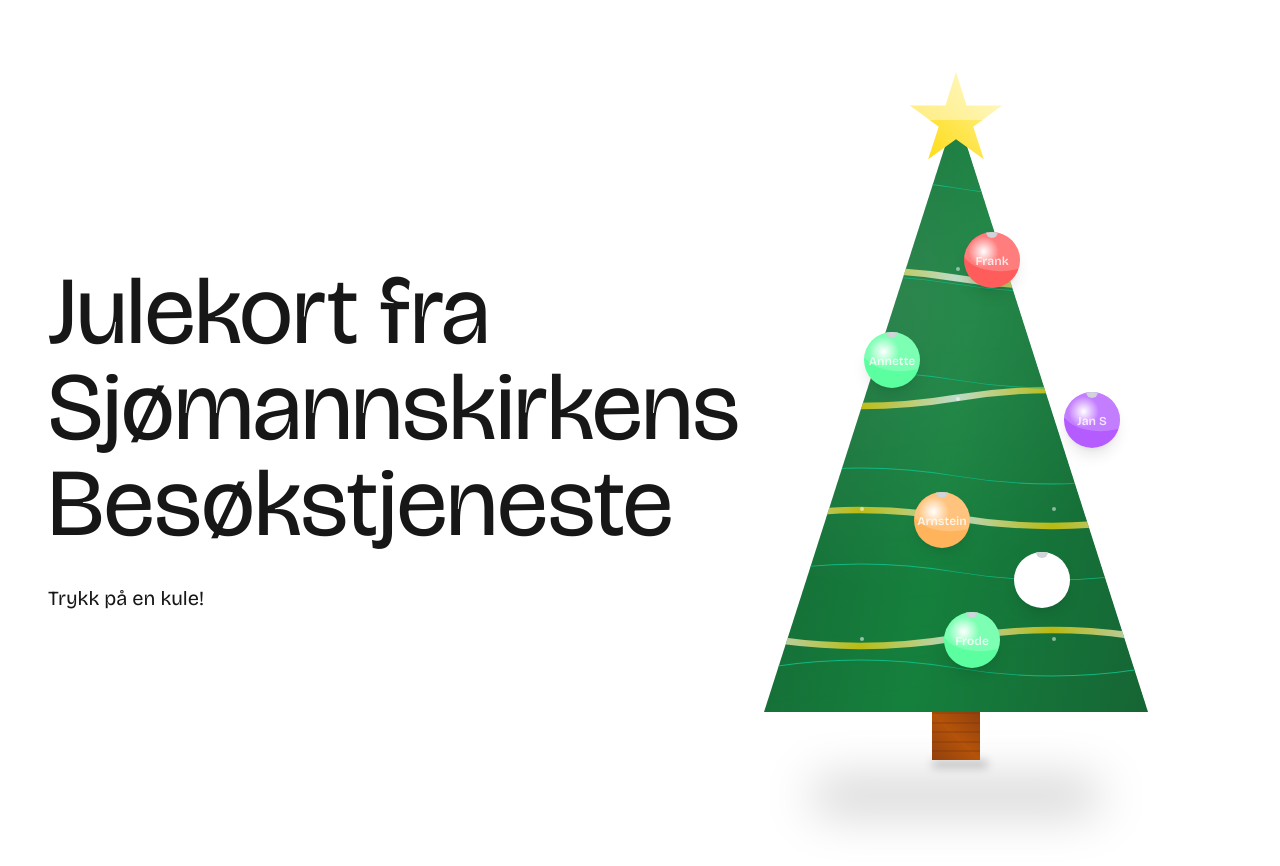
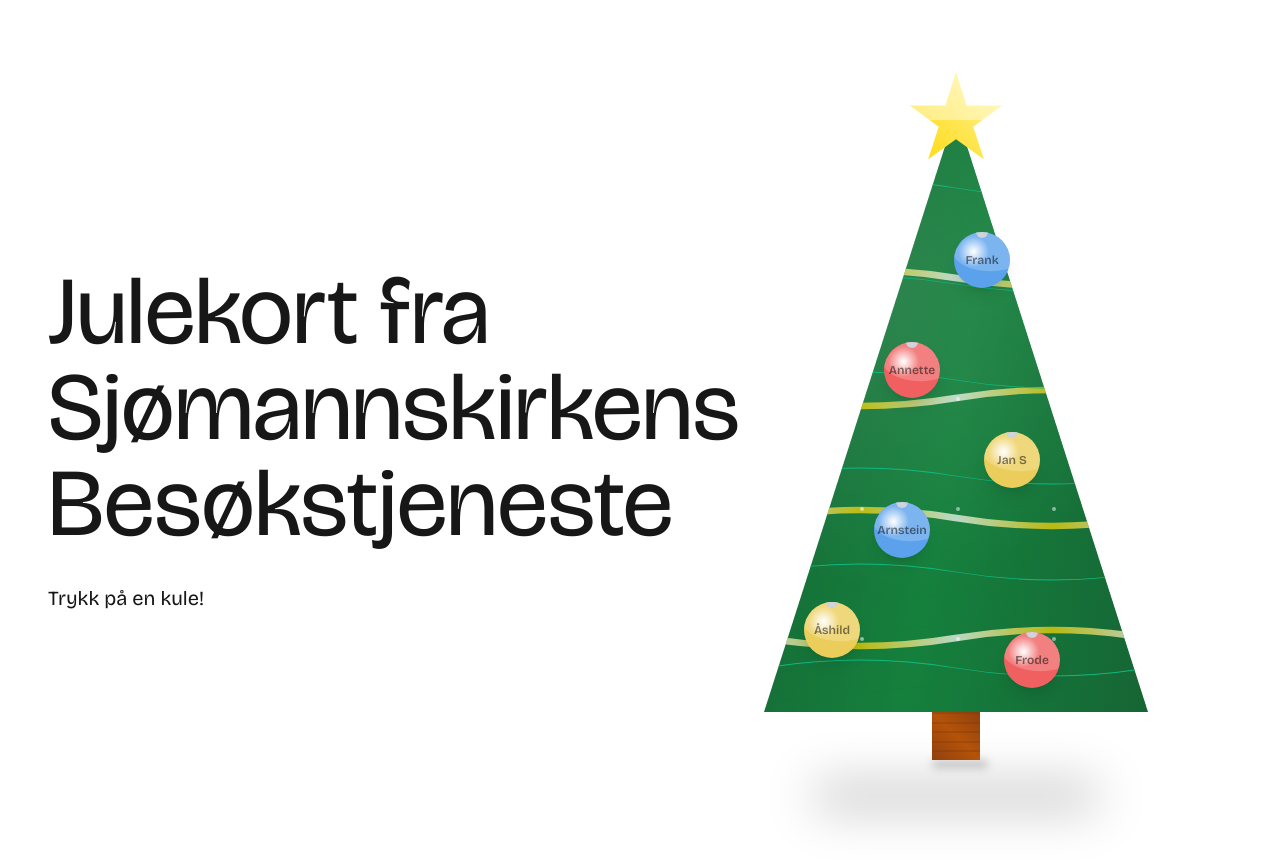
Before and after one commit to griphaugland/julekort-sjomannskirken, a Next.js app: page / in a window 1280 px wide. Shown: the top 866 px of the page. Built offline with nearby package versions, Linux system fonts and the light colour scheme.

Commit message:
feat: added functionality to click on ornament

```diff
--- a/src/app/page.tsx
+++ b/src/app/page.tsx
@@ -1,6 +1,7 @@
 import ChristmasTree from "../components/ui/ChristmasTree";
 
 export default function Home() {
+
   return (
     <div className="min-h-screen p-8 overflow-hidden">
       {/* Main container with max width and padding */}
--- a/src/components/ui/ChristmasTree.tsx
+++ b/src/components/ui/ChristmasTree.tsx
@@ -1,35 +1,6 @@
 import React from "react";
-
-interface OrnamentProps {
-  color: string;
-  top: string;
-  left?: string;
-  content: string;
-}
-
-const Ornament = ({ color, top, left, content }: OrnamentProps) => {
-  return (
-    <button
-      className="absolute w-14 h-14 rounded-full overflow-hidden shadow-lg"
-      style={{
-        background: `radial-gradient(circle at 35% 35%, white 0%, ${color} 30%, ${color} 40%)`,
-        top: top,
-        left: left,
-      }}
-    >
-      <div
-        className="absolute inset-0 bg-white/20 rounded-full"
-        style={{
-          clipPath: "ellipse(70% 40% at 65% 30%)",
-        }}
-      />
-      <div className="absolute w-3 h-3 bg-gray-300 rounded-full left-1/2 -top-1.5 transform -translate-x-1/2 shadow-inner" />
-      <span className="relative z-10 text-white/80 font-semibold text-xs">
-        {content}
-      </span>
-    </button>
-  );
-};
+import Ornament from "./Ornament";
+import Star from "./Star";
 
 interface TinselStrandProps {
   top: string;
@@ -167,71 +138,93 @@ const ChristmasTree = () => {
           </div>
           <div className="hidden lg:block absolute inset-0">
             <Ornament
-              color="#ff5c5c"
+              darkText={true}
+              color="#5ba1eb"
               top="120px"
-              left="200px"
+              left="190px"
               content="Frank"
             />
             <Ornament
-              color="#5cffa0"
-              top="220px"
-              left="100px"
+              darkText={true}
+              color="#f06060"
+              top="230px"
+              left="120px"
               content="Annette"
             />
             <Ornament
-              color="#b45cff"
-              top="280px"
-              left="300px"
+              darkText={true}
+              color="#ebcd5b"
+              top="320px"
+              left="220px"
               content="Jan S"
             />
             <Ornament
-              color="#ffb45c"
-              top="380px"
-              left="150px"
+              darkText={true}
+              color="#5ba1eb"
+              top="390px"
+              left="110px"
               content="Arnstein"
             />
             <Ornament
-              color="#ffffff"
-              top="440px"
-              left="250px"
+              darkText={true}
+              color="#ebcd5b"
+              top="490px"
+              left="40px"
               content="Åshild"
             />
             <Ornament
-              color="#5cffa0"
-              top="500px"
-              left="180px"
+              darkText={true}
+              color="#f06060"
+              top="520px"
+              left="240px"
               content="Frode"
             />
           </div>
 
           {/* Mobile ornaments */}
           <div className="lg:hidden absolute inset-0">
-            <Ornament color="#ff5c5c" top="80px" left="140px" content="Frank" />
+            <Ornament
+              darkText={true}
+              color="#5ba1eb"
+              top="80px"
+              left="140px"
+              content="Frank"
+            />
             <Ornament
               top="170px"
               left="80px"
               content="Annette"
-              color="#5cffa0"
+              darkText={true}
+              color="#ebcd5b"
             />
             <Ornament
-              color="#b45cff"
+              darkText={true}
+              color="#f06060"
               top="210px"
               left="180px"
               content="Jan S"
             />
             <Ornament
-              color="#ffb45c"
+              darkText={true}
+              color="#5ba1eb"
               top="280px"
               left="60px"
               content="Arnstein"
             />
             <Ornament
-              color="#5c9fff"
+              darkText={true}
+              color="#ebcd5b"
               top="320px"
               left="190px"
               content="Åshild"
             />
-            <Ornament color="#5cffa0" top="380px" left="90px" content="Frode" />
+            <Ornament
+              darkText={true}
+              color="#f06060"
+              top="380px"
+              left="90px"
+              content="Frode"
+            />
           </div>
 
           {/* Tree stump */}
@@ -260,28 +253,7 @@ const ChristmasTree = () => {
           </div>
 
           {/* Star */}
-          <div className="absolute -top-10 left-1/2 transform -translate-x-1/2">
-            <button
-              className="w-24 h-24 relative overflow-hidden"
-              style={{
-                background: "linear-gradient(45deg, #ffd700, #fff6a6)",
-                clipPath:
-                  "polygon(50% 0%, 61% 35%, 98% 35%, 68% 57%, 79% 91%, 50% 70%, 21% 91%, 32% 57%, 2% 35%, 39% 35%)",
-                filter: "drop-shadow(0 2px 4px rgba(0,0,0,0.2))",
-              }}
-            >
-              <div
-                className="absolute inset-0 bg-white/40"
-                style={{
-                  clipPath: "polygon(20% 0%, 80% 0%, 100% 100%, 0% 100%)",
-                  transform: "translateY(-50%)",
-                }}
-              />
-              <span className="relative z-10 text-xs text-yellow-900 hidden">
-                Åshild
-              </span>
-            </button>
-          </div>
+          <Star />
         </div>
       </div>
     </div>
--- /dev/null
+++ b/src/components/ui/Ornament.tsx
@@ -0,0 +1,47 @@
+"use client";
+interface OrnamentProps {
+  color: string;
+  top: string;
+  left?: string;
+  content: string;
+  darkText?: boolean;
+}
+
+const Ornament: React.FC<OrnamentProps> = ({
+  color,
+  top,
+  left,
+  content,
+  darkText = false,
+}) => {
+  return (
+    <button
+      className="absolute w-14 h-14 rounded-full overflow-hidden shadow-lg flex justify-center items-center"
+      onClick={() => {
+        console.log(content);
+      }}
+      style={{
+        background: `radial-gradient(circle at 35% 35%, white 0%, ${color} 30%, ${color} 40%)`,
+        top: top,
+        left: left,
+      }}
+    >
+      <div
+        className="absolute inset-0 bg-white/20 rounded-full"
+        style={{
+          clipPath: "ellipse(70% 40% at 65% 30%)",
+        }}
+      />
+      <div className="absolute w-3 h-3 bg-gray-300 rounded-full left-1/2 -top-1.5 transform -translate-x-1/2 shadow-inner" />
+      <span
+        className={`relative z-10  ${
+          darkText ? "text-black/50" : "text-white/80"
+        } font-semibold text-xs`}
+      >
+        {content}
+      </span>
+    </button>
+  );
+};
+
+export default Ornament;
--- /dev/null
+++ b/src/components/ui/Star.tsx
@@ -0,0 +1,32 @@
+"use client";
+import React from "react";
+
+function Star() {
+  return (
+    <div className="absolute -top-10 left-1/2 transform -translate-x-1/2">
+      <button
+        className="w-24 h-24 relative overflow-hidden"
+        onClick={() => {
+          console.log("Star clicked!");
+        }}
+        style={{
+          background: "linear-gradient(45deg, #ffd700, #fff6a6)",
+          clipPath:
+            "polygon(50% 0%, 61% 35%, 98% 35%, 68% 57%, 79% 91%, 50% 70%, 21% 91%, 32% 57%, 2% 35%, 39% 35%)",
+          filter: "drop-shadow(0 2px 4px rgba(0,0,0,0.2))",
+        }}
+      >
+        <div
+          className="absolute inset-0 bg-white/40"
+          style={{
+            clipPath: "polygon(20% 0%, 80% 0%, 100% 100%, 0% 100%)",
+            transform: "translateY(-50%)",
+          }}
+        />
+        <span className="relative z-10 text-xs text-black/50 hidden">?</span>
+      </button>
+    </div>
+  );
+}
+
+export default Star;
```
